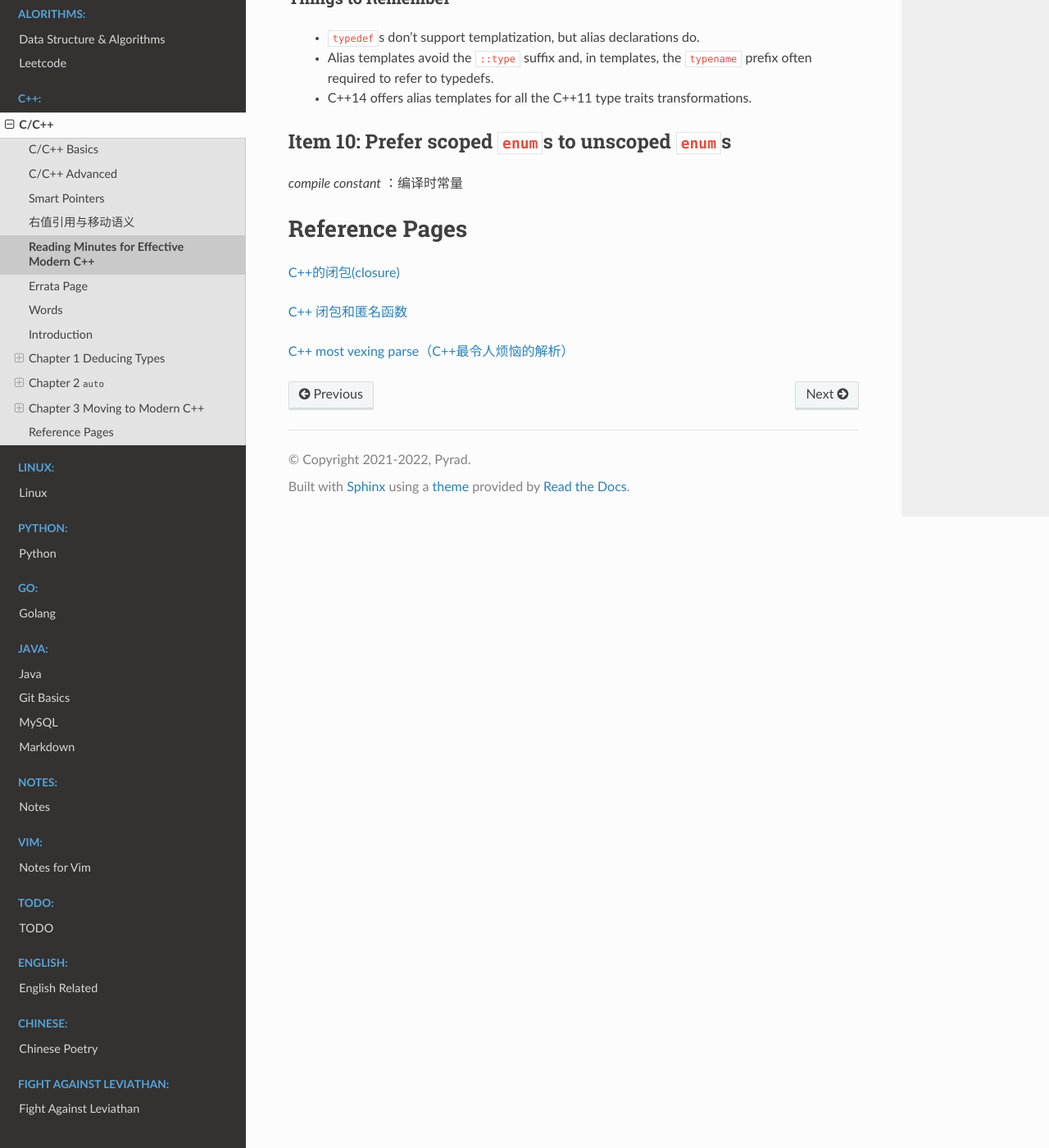
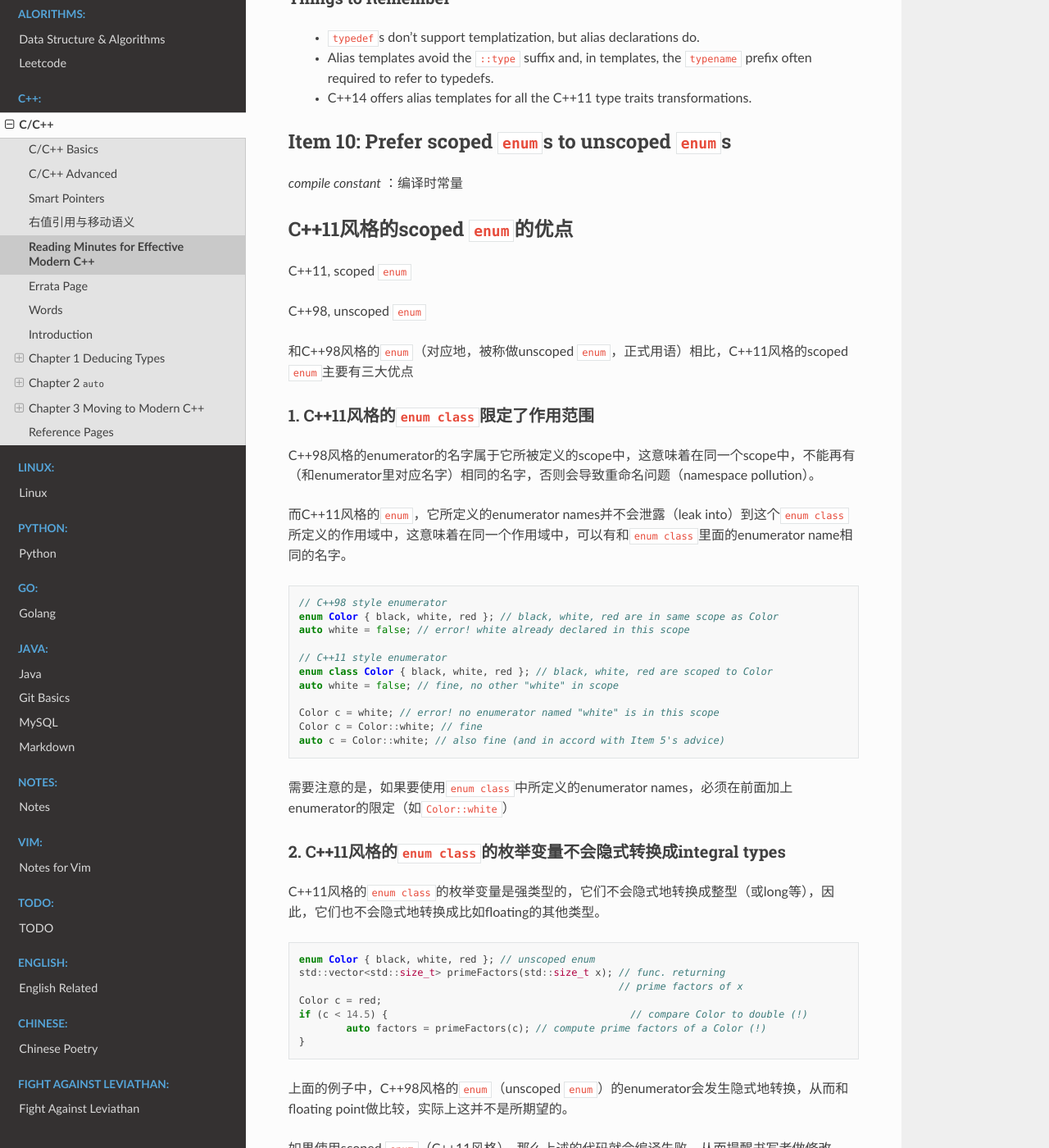
Before and after one commit to Pyrad/pyradnotes, a Sphinx documentation site: the page built from source/CPP/ReadingMinutesEffectiveModernCPP.md, in a window 1280 px wide and 1400 px high, scrolled down 39191 px. Shown: the whole window at 82% size. Built offline with Sphinx 7.4.7 and the Read the Docs theme 2.0.0, drawn with Linux system fonts in a browser that asks for light colours; some of the changed text lies outside the part shown.

Commit message:
Finish item 10 for EffectiveModernCPP

````diff
--- a/source/CPP/ReadingMinutesEffectiveModernCPP.md
+++ b/source/CPP/ReadingMinutesEffectiveModernCPP.md
@@ -1896,6 +1896,102 @@
 
 
 
+## C++11风格的scoped `enum`的优点
+
+C++11, scoped `enum`
+
+C++98, unscoped `enum`
+
+和C++98风格的`enum`（对应地，被称做unscoped `enum`，正式用语）相比，C++11风格的scoped `enum`主要有三大优点
+
+
+
+### 1. C++11风格的`enum class`限定了作用范围
+
+C++98风格的enumerator的名字属于它所被定义的scope中，这意味着在同一个scope中，不能再有（和enumerator里对应名字）相同的名字，否则会导致重命名问题（namespace pollution）。
+
+而C++11风格的`enum`，它所定义的enumerator names并不会泄露（leak into）到这个`enum class`所定义的作用域中，这意味着在同一个作用域中，可以有和`enum class`里面的enumerator name相同的名字。
+
+```cpp
+// C++98 style enumerator
+enum Color { black, white, red }; // black, white, red are in same scope as Color
+auto white = false; // error! white already declared in this scope
+
+// C++11 style enumerator
+enum class Color { black, white, red }; // black, white, red are scoped to Color
+auto white = false; // fine, no other "white" in scope
+
+Color c = white; // error! no enumerator named "white" is in this scope
+Color c = Color::white; // fine
+auto c = Color::white; // also fine (and in accord with Item 5's advice)
+```
+
+需要注意的是，如果要使用`enum class`中所定义的enumerator names，必须在前面加上enumerator的限定（如`Color::white`）
+
+
+
+### 2. C++11风格的`enum class`的枚举变量不会隐式转换成integral types
+
+C++11风格的`enum class`的枚举变量是强类型的，它们不会隐式地转换成整型（或long等），因此，它们也不会隐式地转换成比如floating的其他类型。
+
+```cpp
+enum Color { black, white, red }; // unscoped enum
+std::vector<std::size_t> primeFactors(std::size_t x); // func. returning
+                                                      // prime factors of x
+Color c = red;
+if (c < 14.5) {						// compare Color to double (!)
+	auto factors = primeFactors(c);	// compute prime factors of a Color (!)
+}
+```
+
+上面的例子中，C++98风格的`enum`（unscoped `enum`）的enumerator会发生隐式地转换，从而和floating point做比较，实际上这并不是所期望的。
+
+如果使用scoped `enum`（C++11风格），那么上述的代码就会编译失败，从而提醒书写者做修改。
+
+如果书写者原本的意图就是要和floating做对比，那么就使用`static_cast<double>`进行转换。
+
+
+
+### 3. C++11风格的`enum class`的可以直接先声明后定义
+
+在C++11中，实际上scoped `enum`和unscoped `enum`都可以进行先声明后定义。
+
+但区别在于，unscoped `enum`必须在声明的时候，同时指明其潜在的类型（specify the underlying type），scoped `enum`在声明的时候即可以指定其潜在的类型，也可以不指定其潜在的类型。
+
+unscoped `enum`是C++98中的，编译器要做优化（使用最少的bit来容纳所定义的enumerator，比如使用`char`），所以需要提前知道它的类型（即大小）。C++11中对此做了提高，就可以在声明的时候就得出其所需的类型（即bit大小，默认是`int`）。
+
+```cpp
+// C++98 style enumerator forward declaration
+enum Status: std::uint32_t;
+
+// C++1 style enumerator forward declaration
+enum class Status; // forward declaration
+enum class Status: std::uint32_t; ; // forward declaration, now the underlying type
+                                    // for Status is std::uint32_t (from <cstdint>)
+```
+
+
+
+## 更适合unscoped `enum`的场景
+
+虽然一般情况下，最好使用scoped `enum`，但少数情况下也许unscoped `enum`也有用武之地。
+
+Scott Meyers提到了一种，即使用`std::tuple`。
+
+因为`std::tuple`定义了之后，在获取其中的元素值时，需要使用`std::get<N>`，这里的`N`是从`0`开始的整数。
+
+那么由于scoped `enum`中的enumerators是强类型，不能隐式转换成integral types，因此unscoped `enum`就可以直接使用而发生隐式的转换，从而简洁地完成。比如`std::get<FIRST>`。
+
+那么为什么要用`enum`？因为这样可以给每个位置一个直观的名字，否则`0`、`1`、`2`这些，谁也不知道代表什么含义。
+
+
+
+
+
+
+
+
+
 
 
 # Reference Pages
````
